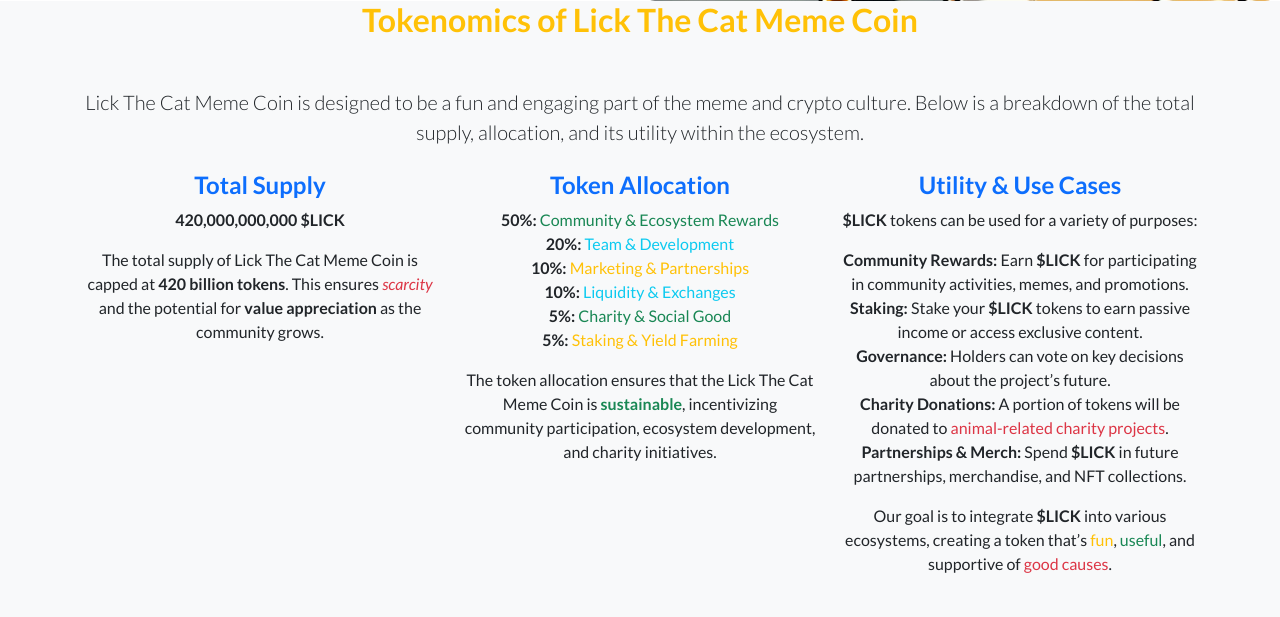
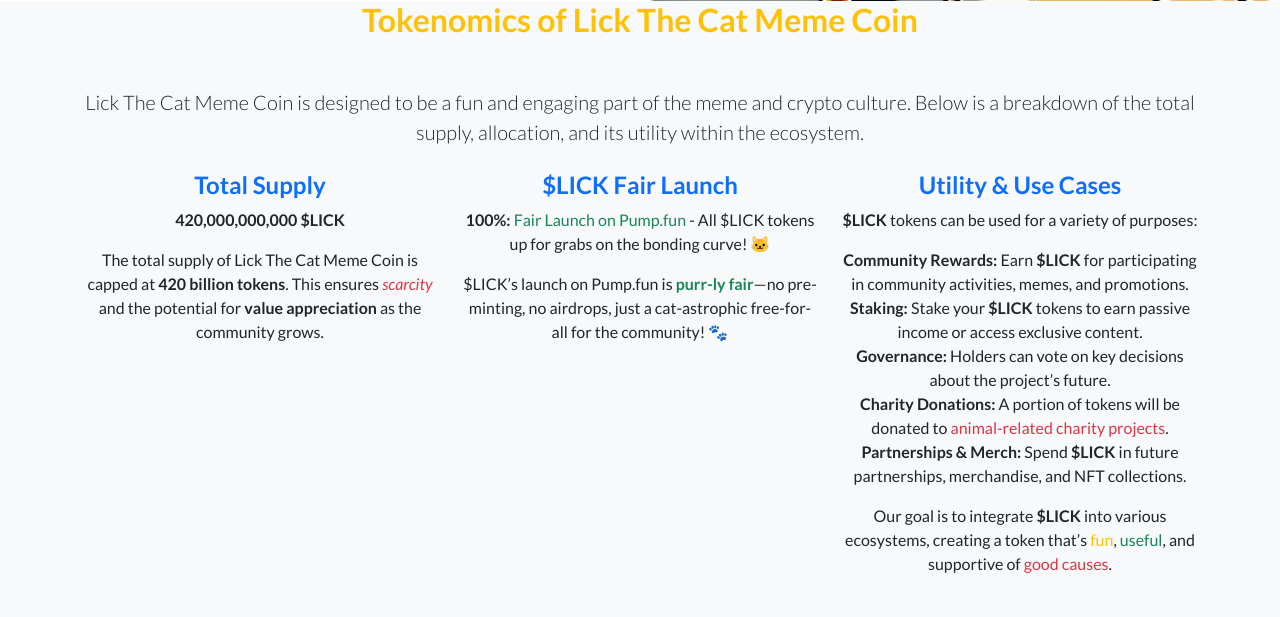
Before and after one commit to freelancing-solutions/lickthecat, a Flask app: page / in a window 1280 px wide. Shown: the part 2965-3582 px from the top of the page. Run offline with Flask 3, Linux system fonts and the light colour scheme; parts of the project's set-up code (start-up, migrations or seed data) failed here and were passed over; some libraries are stand-ins or nearby versions.

Commit message:
fair launch update

```diff
--- a/templates/index.html
+++ b/templates/index.html
@@ -145,16 +145,11 @@
                 <p>The total supply of Lick The Cat Meme Coin is capped at <strong>420 billion tokens</strong>. This ensures <span class="text-danger"><em>scarcity</em></span> and the potential for <strong>value appreciation</strong> as the community grows.</p>
             </div>
             <div class="col-lg-4 col-md-6 mb-4">
-                <h4 class="font-weight-bold"><span class="text-primary">Token Allocation</span></h4>
+                <h4 class="font-weight-bold"><span class="text-primary">$LICK Fair Launch</span></h4>
                 <ul class="list-unstyled">
-                    <li><strong>50%:</strong> <span class="text-success">Community & Ecosystem Rewards</span></li>
-                    <li><strong>20%:</strong> <span class="text-info">Team & Development</span></li>
-                    <li><strong>10%:</strong> <span class="text-warning">Marketing & Partnerships</span></li>
-                    <li><strong>10%:</strong> <span class="text-info">Liquidity & Exchanges</span></li>
-                    <li><strong>5%:</strong> <span class="text-success">Charity & Social Good</span></li>
-                    <li><strong>5%:</strong> <span class="text-warning">Staking & Yield Farming</span></li>
+                    <li><strong>100%:</strong> <span class="text-success">Fair Launch on Pump.fun</span> - All $LICK tokens up for grabs on the bonding curve! 🐱</li>
                 </ul>
-                <p>The token allocation ensures that the Lick The Cat Meme Coin is <span class="text-success"><strong>sustainable</strong></span>, incentivizing community participation, ecosystem development, and charity initiatives.</p>
+                <p>$LICK’s launch on Pump.fun is <span class="text-success"><strong>purr-ly fair</strong></span>—no pre-minting, no airdrops, just a cat-astrophic free-for-all for the community! 🐾</p>
             </div>
             <div class="col-lg-4 col-md-6 mb-4">
                 <h4 class="font-weight-bold"><span class="text-primary">Utility & Use Cases</span></h4>
```
